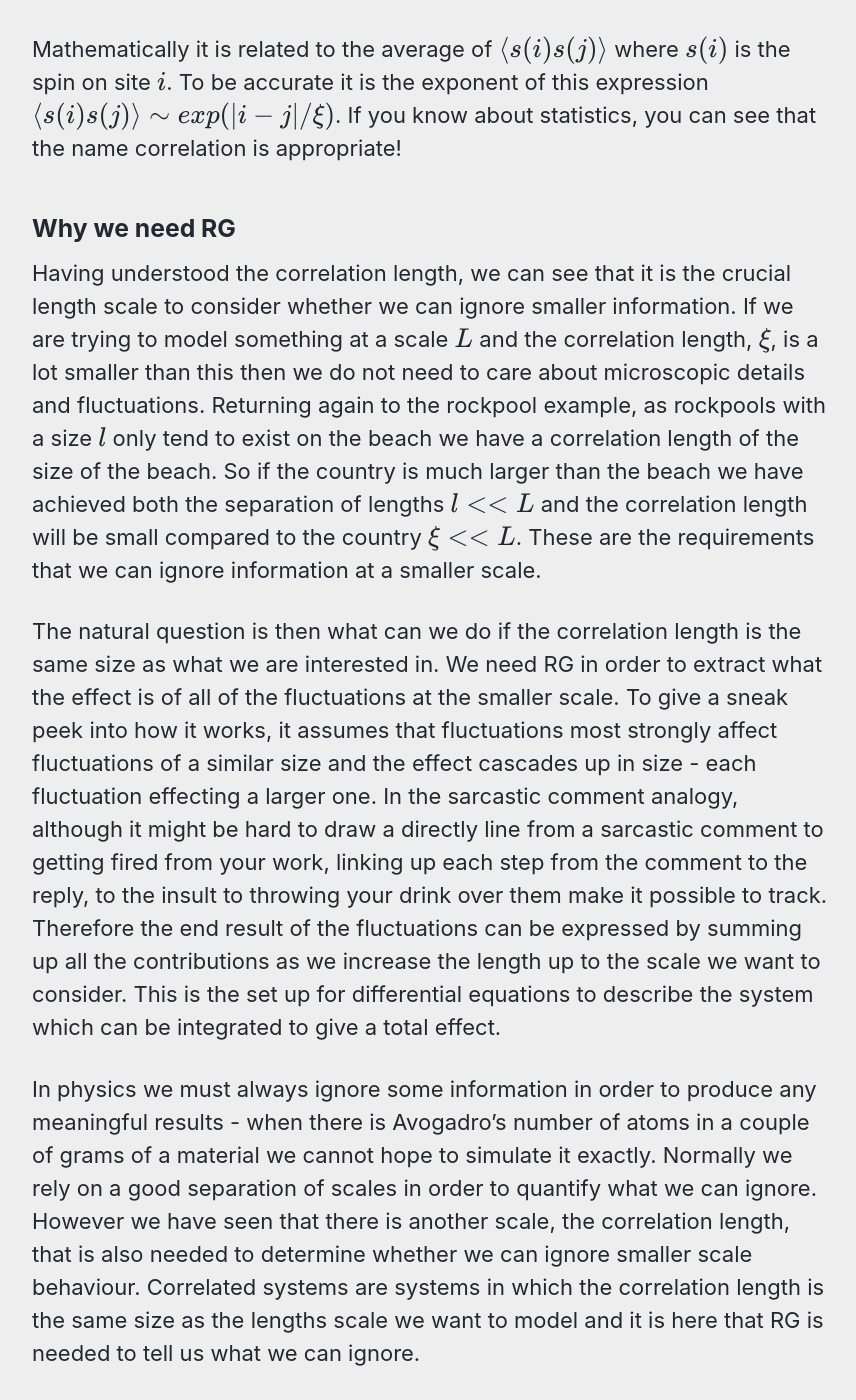
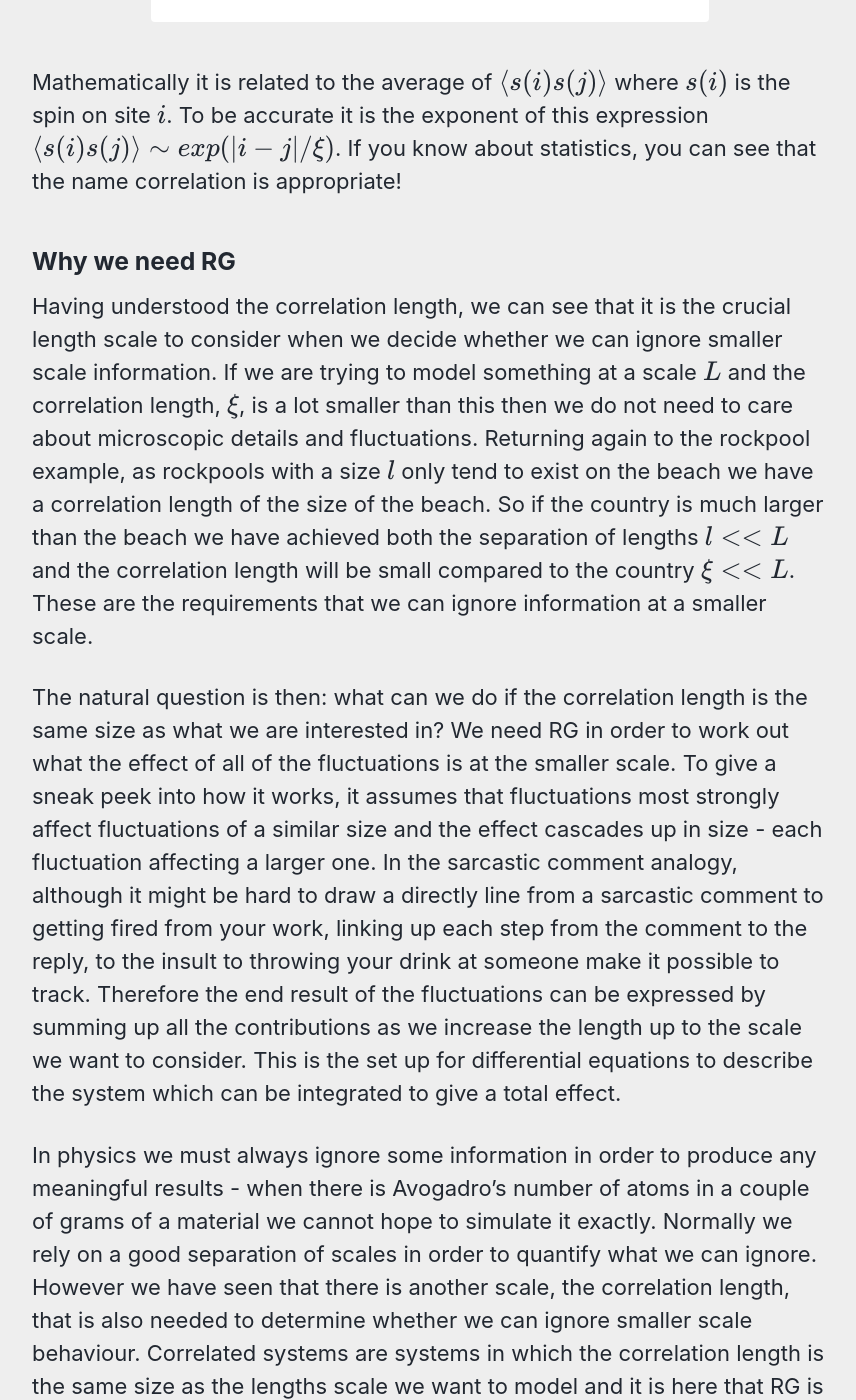
Before and after one commit to rdavies2980/rdavies2980.github.io, a Jekyll site: the page built from _posts/2021-05-21-RG.md, in a window 1280 px wide and 1400 px high, scrolled down 3715 px. Shown: the whole window, without its empty margins (210-1066 px from the left). Built offline with Jekyll 4.4.1, drawn with Linux system fonts in a browser that asks for light colours; cached includes are drawn as plain includes; formulas are drawn with MathJax 3; some of the changed text lies outside the part shown.

Commit message:
Blog post typos

```diff
--- a/_posts/2021-05-21-RG.md
+++ b/_posts/2021-05-21-RG.md
@@ -7,15 +7,15 @@
 mathjax: "true"
 ---
 
-The Renormalisation Group (RG) technique is held up as one of the crowning achievements of physics and has obtained a mystical, threatening aura to anyone beginning to learn it. The usual way of explaining it relies on the abstract concept of flows through parameter space and is often explained using high energy physics - which I find to be unintuitive! So I will try to explain via an analogy the idea of correlated systems that I think gets at the heart of why RG is necessary, as if we see why something is needed we have learnt quite a lot about it without having to deal with it directly.
+The Renormalisation Group (RG) technique is held up as one of the crowning achievements of physics and has obtained a mystical, threatening aura for anyone beginning to learn it. The usual way of explaining it relies on the abstract concept of flows through parameter space and is often explained using high energy physics - which I find to be unintuitive! Instead, I’m going to explore why RG is necessary by explaining the concept of correlated systems using analogy. Looking into why a procedure is needed will help us understand aspects of the procedure without having to deal with it directly, which is often the difficult part!
 
-To explain this, we will have to discuss issues about how physics actually describes the world and what we mean by a model. This is actually a good place to start, with the idea of separation of scales that most physics models use without explicitly stating.
+To explain the context of RG, we will first have to discuss issues about how physics actually describes the world and what we mean by a model.  We’ll start with the idea of ‘separation of scales’, which is used by most physics models, even if it’s rarely stated explicitly.
 
 ### Separation of Scales - Mean Field Theory in Disguise
 
-The university is, luckily, an infuriatingly complicated place - for it would be very boring otherwise! This is a problem for physics when we try to describe the world around us. Where do we stop including information? There is a common sense answer for this and it is to stop including things when they have a small effect on the behaviour we want to model. For example, we ignore the effects of objects being made from atoms when calculating where a projectile will land and any map of a country will not include rockpools on the beach.
+The universe is, luckily, an infuriatingly complicated place - for it would be very boring otherwise! This is a problem in physics when we are trying to describe the world around us. Where do we stop including information? There is a common sense answer for this and it is to stop including things when they have a small effect on the behaviour we want to model. For example, we ignore the effects of objects being made from atoms when calculating where a projectile will land and a map of a country will not include rockpools on the beach.
 
-The notion is put in mathematical terms by considering a 'separation of scales' which assigns a scale (normally a length or unit of time but could be more exotic units) to each part of the model and requires that they are suitably different. So in our previous example, rockpools are $$\sim 10cm$$, whereas countries are hundreds of kilometers across. So we see that it will be small enough (written as $$10cm << 100 km$$) where we can safely ignore it.
+The notion is put in mathematical terms by considering a 'separation of scales' which assigns a scale (normally a length or unit of time but could be more unusual units) to each part of the model and requires that they are suitably different. So in our previous example, rockpools are $$\sim 10cm$$, whereas countries are hundreds of kilometers across. So we see that it will be small enough (written as $$10cm << 100 km$$) where we can safely ignore it.
 
 This all seems pretty handwavey - "isn't physics about rigorous statements and universal laws?". Well it is to an extent but due to the complexity of everything, our losses must be cut at some point. A valid question would be what 'small enough' meant in the previous paragraph and the answer is that it depends on the situation. Again no absolute answers can be given because it all depends on what we choose to model, the *objective science* has been brought low by *postmodern subjectivity*!
 
@@ -25,9 +25,9 @@
 
 ### Correlated Systems via an analogy
 
-Let's consider someone making a sarcastic comment to you on a regular day. It will probably just be ignored, might even cause a chuckle or an eye roll. Now imagine that same comment but on a day after a bad night of sleep, when you haven't had time to eat lunch and during a hectic week. Suddenly the remark could now cause you to snap back, get into an argument and escalate further. This snowballing from a small original nudge to a large scale result is at the heart of correlated systems.
+Let's consider someone making a sarcastic comment to you on a regular day. It will probably just be ignored, might even cause a chuckle or an eye roll. Now imagine that same comment but on a day after a bad night of sleep, when you haven't had time to eat lunch during a hectic week. Suddenly the remark could now cause you to snap back, get into an argument and escalate further. This snowballing from a small original nudge to a large scale result is at the heart of correlated systems.
 
-In physics, correlation is often talked about in terms of a length rather than relationships. So to translate the analogy into a 'material', we will consider a 1D chain of spins (that can point in any direction) that is paramagnetic with all the spins are oriented randomly. So this diagram shows a snapshot in time of the orientation of these fluctuations.
+In physics, correlation is often talked about in terms of a length rather than relationships. So to translate the analogy into a 'material', we will consider a 1D chain of spins (that can point in any direction) that is paramagnetic with all the spins are oriented randomly. This diagram shows a snapshot in time of the orientation of these fluctuations.
 
 <figure class="align-center">
 <img src="../../../images/posts/spinchain.png" style="width: 70%" class="align-center">
@@ -54,10 +54,10 @@
 
 ### Why we need RG
 
-Having understood the correlation length, we can see that it is the crucial length scale to consider whether we can ignore smaller information. If we are trying to model something at a scale $$L$$ and the correlation length, $$\xi$$, is a lot smaller than this then we do not need to care about microscopic details and fluctuations. Returning again to the rockpool example, as rockpools with a size $$l$$ only tend to exist on the beach we have a correlation length of the size of the beach. So if the country is much larger than the beach we have achieved both the separation of lengths $$l << L$$ and the correlation length will be small compared to the country $$\xi << L$$. These are the requirements that we can ignore information at a smaller scale.
+Having understood the correlation length, we can see that it is the crucial length scale to consider when we decide whether we can ignore smaller scale information. If we are trying to model something at a scale $$L$$ and the correlation length, $$\xi$$, is a lot smaller than this then we do not need to care about microscopic details and fluctuations. Returning again to the rockpool example, as rockpools with a size $$l$$ only tend to exist on the beach we have a correlation length of the size of the beach. So if the country is much larger than the beach we have achieved both the separation of lengths $$l << L$$ and the correlation length will be small compared to the country $$\xi << L$$. These are the requirements that we can ignore information at a smaller scale.
 
-The natural question is then what can we do if the correlation length is the same size as what we are interested in. We need RG in order to extract what the effect is of all of the fluctuations at the smaller scale. To give a sneak peek into how it works, it assumes that fluctuations most strongly affect fluctuations of a similar size and the effect cascades up in size - each fluctuation effecting a larger one. In the sarcastic comment analogy, although it might be hard to draw a directly line from a sarcastic comment to getting fired from your work, linking up each step from the comment to the reply, to the insult to throwing your drink over them make it possible to track. Therefore the end result of the fluctuations can be expressed by summing up all the contributions as we increase the length up to the scale we want to consider. This is the set up for differential equations to describe the system which can be integrated to give a total effect.
+The natural question is then: what can we do if the correlation length is the same size as what we are interested in? We need RG in order to work out what the effect of all of the fluctuations is at the smaller scale. To give a sneak peek into how it works, it assumes that fluctuations most strongly affect fluctuations of a similar size and the effect cascades up in size - each fluctuation affecting a larger one. In the sarcastic comment analogy, although it might be hard to draw a directly line from a sarcastic comment to getting fired from your work, linking up each step from the comment to the reply, to the insult to throwing your drink at someone make it possible to track. Therefore the end result of the fluctuations can be expressed by summing up all the contributions as we increase the length up to the scale we want to consider. This is the set up for differential equations to describe the system which can be integrated to give a total effect.
 
-In physics we must always ignore some information in order to produce any meaningful results - when there is Avogadro's number of atoms in a couple of grams of a material we cannot hope to simulate it exactly. Normally we rely on a good separation of scales in order to quantify what we can ignore. However we have seen that there is another scale, the correlation length, that is also needed to determine whether we can ignore smaller scale behaviour. Correlated systems are systems in which the correlation length is the same size as the lengths scale we want to model and it is here that RG is needed to tell us what we can ignore.
+In physics we must always ignore some information in order to produce any meaningful results - when there is Avogadro's number of atoms in a couple of grams of a material we cannot hope to simulate it exactly. Normally we rely on a good separation of scales in order to quantify what we can ignore. However we have seen that there is another scale, the correlation length, that is also needed to determine whether we can ignore smaller scale behaviour. Correlated systems are systems in which the correlation length is the same size as the lengths scale we want to model and it is here that RG is needed to tell us what we can and can't ignore.
 
 Hopefully you now understand the idea of correlated systems and why RG would be useful. RG notes that go into the mathematical detail will be uploaded soon so be sure to check those out if you want to know more. Finally I would like to reassure everyone that I have never been fired from a job because of throwing my drink over anyone - this was strictly a Gedankenexperiment!
```
Also changed, not shown: 3 other files.
